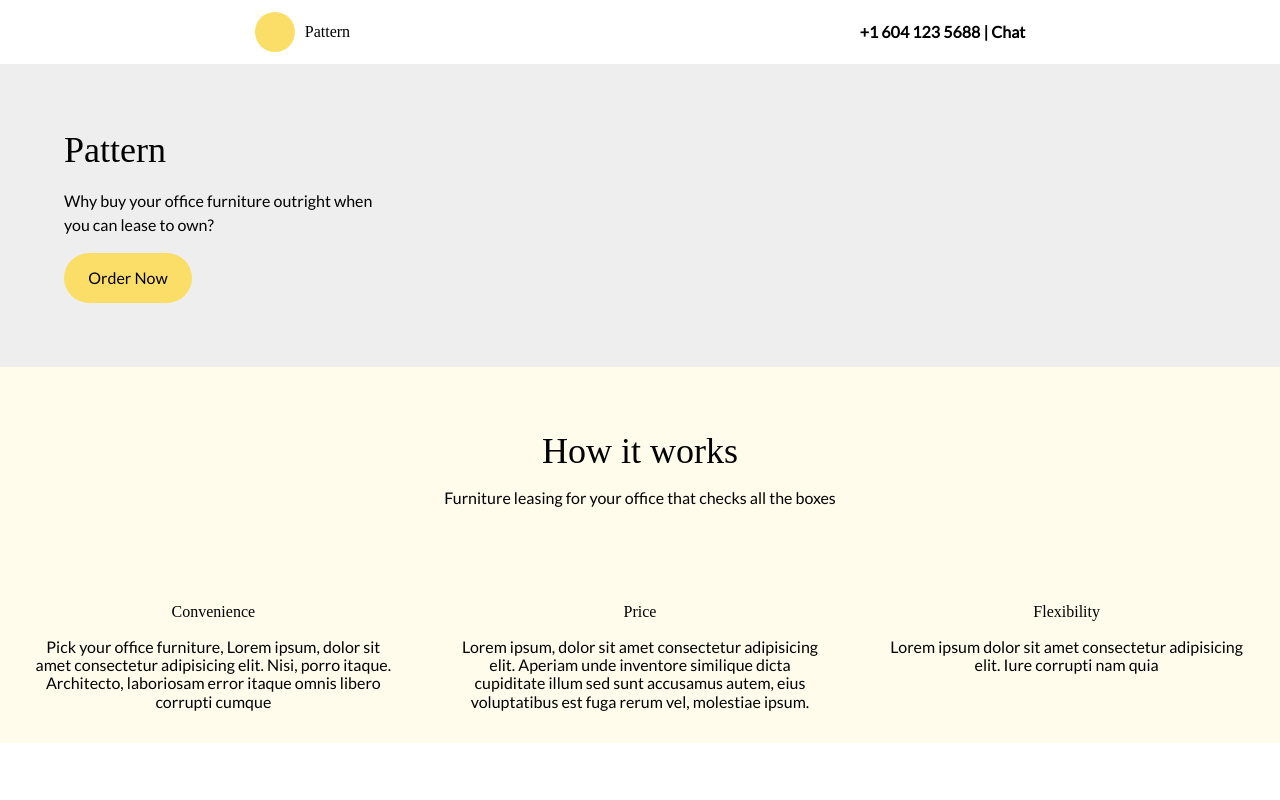
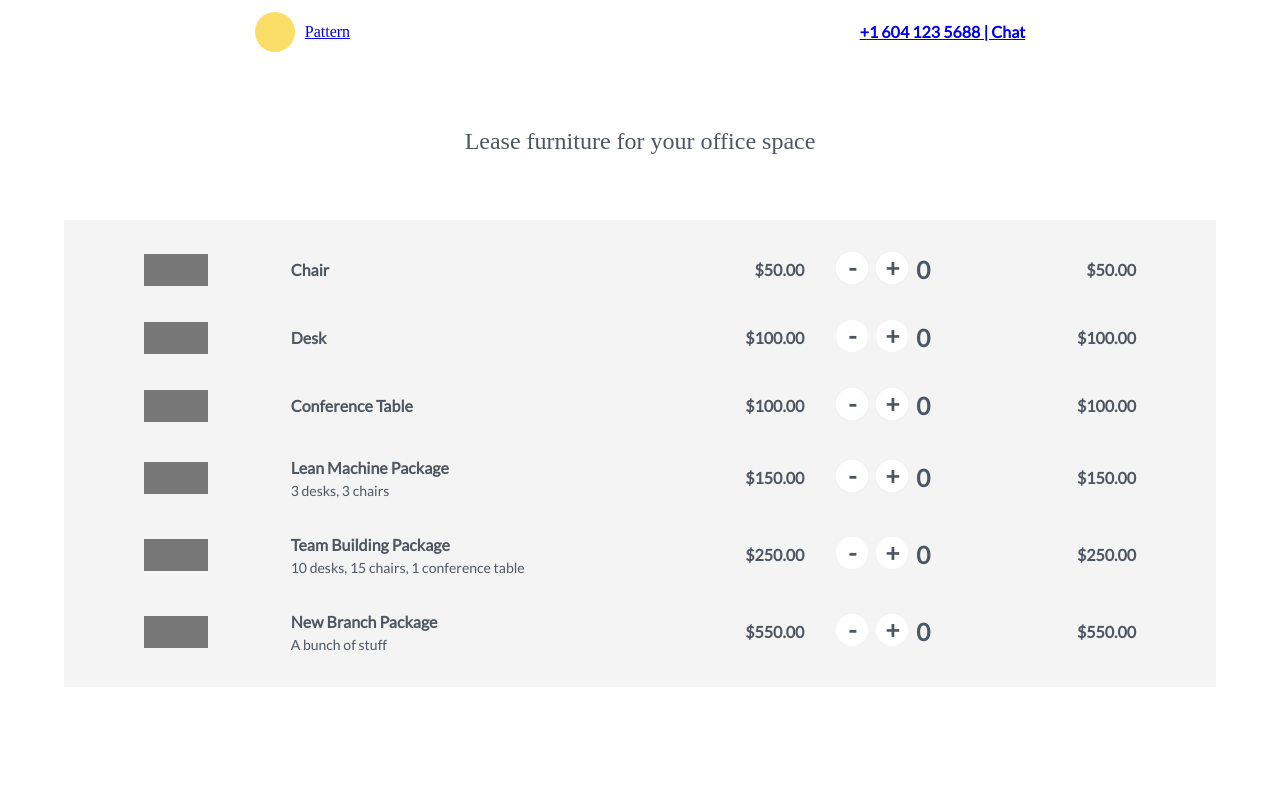
Before and after one commit to livepattern/pattern-client, a React (Create React App) app: page /order in a window 1280 px wide. Shown: the top 800 px of the page. Built offline with nearby package versions, Linux system fonts and the light colour scheme.

Commit message:
Add routing, order page layout

```diff
--- a/package.json
+++ b/package.json
@@ -5,6 +5,7 @@
   "dependencies": {
     "react": "^16.5.1",
     "react-dom": "^16.5.1",
+    "react-router-dom": "^4.3.1",
     "react-scripts": "1.1.5"
   },
   "scripts": {
--- a/public/index.html
+++ b/public/index.html
@@ -27,14 +27,6 @@
     <noscript>
       You need to enable JavaScript to run this app.
     </noscript>
-    <div class="flex h3 justify-around items-center sans fixed bg-white w-100 top-0">
-      <span class="flex items-center serif">
-        <span class="logo"></span> Pattern
-      </span>
-      <strong>
-        +1 604 123 5688 | Chat
-      </strong>
-    </div>
     <div id="root"></div>
     <!--
       This HTML file is a template.
--- a/src/App.css
+++ b/src/App.css
@@ -1,5 +1,6 @@
 .App {
   font-family: 'Lato', sans-serif;
+  color: #4e5661;
 }
 
 .logo {
--- a/src/App.js
+++ b/src/App.js
@@ -1,20 +1,20 @@
 import React, { Component } from "react"
+import { BrowserRouter as Router, Route, Link } from "react-router-dom"
 import "./App.css"
+import Home from "./views/home"
+import Order from "./views/order"
 
-const HeaderAndDescription = ({ header, description }) => {
+const Nav = () => {
   return (
-    <div className="flex flex-column items-center">
-      <div className="tc serif f2 mb3 pt5">{header}</div>
-      <div className="tc fw3 mb5 measure">{description}</div>
-    </div>
-  )
-}
-
-const HowItWorksIconGroup = ({ title, description }) => {
-  return (
-    <div className="flex flex-column items-center tc w-100 w-third-ns pa4">
-      <div className="serif mb3">{title}</div>
-      <div>{description}</div>
+    <div className="flex h3 justify-around items-center sans fixed bg-white w-100 top-0">
+      <Link to="/">
+        <span className="flex items-center serif">
+          <span className="logo" /> Pattern
+        </span>
+      </Link>
+      <strong>
+        <Link to="/order">+1 604 123 5688 | Chat</Link>
+      </strong>
     </div>
   )
 }
@@ -22,86 +22,14 @@ const HowItWorksIconGroup = ({ title, description }) => {
 class App extends Component {
   render() {
     return (
-      <div className="App">
-        {/* Hero */}
-        <div className="h7 bg-light-gray mt5">
-          <div className="pa5">
-            <div className="f2 serif lh-title mb3">Pattern</div>
-            <div className="lh-copy measure-narrow mb3">
-              Why buy your office furniture outright when you can lease to own?
-            </div>
-            <div className="br-pill yellow-bg w4 tc pa3">Order Now</div>
-          </div>
+      <Router>
+        <div className="App">
+          <Nav />
+
+          <Route exact path="/" component={Home} />
+          <Route exact path="/order" component={Order} />
         </div>
-
-        {/* How it Works */}
-        <div className="bg-washed-yellow">
-          <HeaderAndDescription
-            header="How it works"
-            description="Furniture leasing for your office that checks all the boxes"
-          />
-
-          <div className="flex flex-column flex-row-ns">
-            <HowItWorksIconGroup
-              title="Convenience"
-              description="Pick your office furniture, Lorem ipsum, dolor sit amet
-            consectetur adipisicing elit. Nisi, porro itaque. Architecto,
-            laboriosam error itaque omnis libero corrupti cumque"
-            />
-            <HowItWorksIconGroup
-              title="Price"
-              description="Lorem ipsum, dolor sit amet consectetur adipisicing elit.
-              Aperiam unde inventore similique dicta cupiditate illum sed sunt
-              accusamus autem, eius voluptatibus est fuga rerum vel, molestiae
-              ipsum."
-            />
-            <HowItWorksIconGroup
-              title="Flexibility"
-              description="Lorem ipsum dolor sit amet consectetur adipisicing elit. Iure
-              corrupti nam quia"
-            />
-          </div>
-        </div>
-
-        {/* Furnish your space */}
-        <HeaderAndDescription
-          header="Furnish your space"
-          description="Here's our style"
-        />
-        <div className="h6 pa5 bg-light-gray mb3" />
-        <div className="flex flex-column items-center mb5">
-          <div className="mb4">
-            Need something different? We're flexible so send us your floorplan
-            or get in touch.
-          </div>
-          <div className="br-pill yellow-bg w4 tc pa3">Order Now</div>
-        </div>
-
-        <div className="flex">
-          <div className="w-50 bg-washed-yellow pa5 tc serif f3">
-            "Willson will come and deliver all our furniture if anyone wants to
-            know; he knows how to set up 14 chairs in 2 hours and has white
-            gloves."{" "}
-          </div>
-          <div className="w-50 bg-light-gray" />
-        </div>
-        {/* About Pattern */}
-        <HeaderAndDescription
-          header="About Pattern"
-          description="Starting and building a company is hard and life is too short to deal with trips to a Swedish boxed store. Pattern hears you and aims to be your humble servitore, and that all your Lower Mainland office furnishing needs we will support."
-        />
-
-        <div className="flex justify-around">
-          <div className="flex items-center">
-            <span className="logo" /> Pattern
-          </div>
-          <div className="flex">
-            <span className="mr3">Furnish your home</span>
-            <span className="mr3">How it Works</span>
-            <span className="mr3">About Pattern</span>
-          </div>
-        </div>
-      </div>
+      </Router>
     )
   }
 }
--- /dev/null
+++ b/src/views/components/stepper.js
@@ -0,0 +1,44 @@
+import React, { Component } from "react"
+
+class Stepper extends Component {
+  constructor() {
+    super()
+    this.state = {
+      value: 0
+    }
+    this.increment = this.increment.bind(this)
+    this.decrement = this.decrement.bind(this)
+  }
+
+  increment() {
+    this.setState({ value: this.state.value + 1 })
+  }
+
+  decrement() {
+    this.setState({ value: Math.max(this.state.value - 1, 0) })
+  }
+
+  render() {
+    return (
+      <div className="flex">
+        <div
+          className="h2 w2 f3 br-100 bg-white flex items-center justify-center mr2 pointer"
+          onClick={this.decrement}
+        >
+          -
+        </div>
+        <div
+          className="h2 w2 f3 br-100 bg-white flex items-center justify-center mr2 pointer"
+          onClick={this.increment}
+        >
+          +
+        </div>
+        <div className="f3">
+          {this.state.value}
+        </div>
+      </div>
+    )
+  }
+}
+
+export default Stepper
--- /dev/null
+++ b/src/views/home.js
@@ -0,0 +1,108 @@
+import React from 'react'
+import { BrowserRouter as Router, Route, Link } from "react-router-dom"
+
+const HeaderAndDescription = ({ header, description }) => {
+  return (
+    <div className="flex flex-column items-center">
+      <div className="tc serif f2 mb3 pt5">{header}</div>
+      <div className="tc fw3 mb5 measure">{description}</div>
+    </div>
+  )
+}
+
+const HowItWorksIconGroup = ({ title, description }) => {
+  return (
+    <div className="flex flex-column items-center tc w-100 w-third-ns pa4">
+      <div className="serif mb3">{title}</div>
+      <div>{description}</div>
+    </div>
+  )
+}
+
+const Home = ({
+
+}) => {
+  return (
+    <React.Fragment>
+      <div className="h7 bg-light-gray mt5">
+        <div className="pa5">
+          <div className="f2 serif lh-title mb3">Pattern</div>
+          <div className="lh-copy measure-narrow mb3">
+            Why buy your office furniture outright when you can lease to own?
+          </div>
+          <div className="br-pill yellow-bg w4 tc pa3">Order Now</div>
+        </div>
+      </div>
+
+      {/* How it Works */}
+      <div className="bg-washed-yellow">
+        <HeaderAndDescription
+          header="How it works"
+          description="Furniture leasing for your office that checks all the boxes"
+        />
+
+        <div className="flex flex-column flex-row-ns">
+          <HowItWorksIconGroup
+            title="Convenience"
+            description="Pick your office furniture, Lorem ipsum, dolor sit amet
+        consectetur adipisicing elit. Nisi, porro itaque. Architecto,
+        laboriosam error itaque omnis libero corrupti cumque"
+          />
+          <HowItWorksIconGroup
+            title="Price"
+            description="Lorem ipsum, dolor sit amet consectetur adipisicing elit.
+          Aperiam unde inventore similique dicta cupiditate illum sed sunt
+          accusamus autem, eius voluptatibus est fuga rerum vel, molestiae
+          ipsum."
+          />
+          <HowItWorksIconGroup
+            title="Flexibility"
+            description="Lorem ipsum dolor sit amet consectetur adipisicing elit. Iure
+          corrupti nam quia"
+          />
+        </div>
+      </div>
+
+      {/* Furnish your space */}
+      <HeaderAndDescription
+        header="Furnish your space"
+        description="Here's our style"
+      />
+      <div className="h6 pa5 bg-light-gray mb3" />
+      <div className="flex flex-column items-center mb5">
+        <div className="mb4">
+          Need something different? We're flexible so send us your floorplan or
+          get in touch.
+        </div>
+        <div className="br-pill yellow-bg w4 tc pa3">Order Now</div>
+      </div>
+
+      <div className="flex">
+        <div className="w-50 bg-washed-yellow pa5 tc serif f3">
+          "Willson will come and deliver all our furniture if anyone wants to
+          know; he knows how to set up 14 chairs in 2 hours and has white
+          gloves."{" "}
+        </div>
+        <div className="w-50 bg-light-gray" />
+      </div>
+      {/* About Pattern */}
+      <HeaderAndDescription
+        header="About Pattern"
+        description="Starting and building a company is hard and life is too short to deal with trips to a Swedish boxed store. Pattern hears you and aims to be your humble servitore, and that all your Lower Mainland office furnishing needs we will support."
+      />
+
+      <div className="flex justify-around">
+        <div className="flex items-center">
+          <span className="logo" /> Pattern
+        </div>
+        <div className="flex">
+          <span className="mr3">Furnish your home</span>
+          <span className="mr3">How it Works</span>
+          <span className="mr3">About Pattern</span>
+        </div>
+      </div>
+    </React.Fragment>
+  )
+}
+
+export default Home
--- /dev/null
+++ b/src/views/order.js
@@ -0,0 +1,64 @@
+import React from "react"
+import Stepper from './components/stepper'
+
+const Row = ({ product, description, unitCost, totalCost }) => {
+  return (
+    <tr>
+      <td className="pa3">
+        <div className=" w3 h2 bg-gray" />
+      </td>
+      <td className="pa3">
+        {product}
+        <div className="f6 normal">{description}</div>
+      </td>
+      <td className="pa3 tr">
+        ${unitCost}
+        .00
+      </td>
+      <td className="pa3">
+        <Stepper />
+      </td>
+      <td className="pa3 tr">
+        ${unitCost}
+        .00
+      </td>
+    </tr>
+  )
+}
+
+const Order = () => {
+  return (
+    <div className="mt6">
+      <div className="tc f3 serif mb5">
+        Lease furniture for your office space
+      </div>
+      <div className="bg-near-white mr5 ml5 pa3">
+        {/* Row */}
+        <table className="f5 w-100 mw8 center" cellSpacing="0">
+          <tbody className="lh-copy b">
+            <Row product="Chair" unitCost="50" />
+            <Row product="Desk" unitCost="100" />
+            <Row product="Conference Table" unitCost="100" />
+            <Row
+              product="Lean Machine Package"
+              description="3 desks, 3 chairs"
+              unitCost="150"
+            />
+            <Row
+              product="Team Building Package"
+              description="10 desks, 15 chairs, 1 conference table"
+              unitCost="250"
+            />
+            <Row
+              product="New Branch Package"
+              description="A bunch of stuff"
+              unitCost="550"
+            />
+          </tbody>
+        </table>
+      </div>
+    </div>
+  )
+}
+
+export default Order
```
Also changed, not shown: 1 other file (tests, documents, lock files or other folders).
